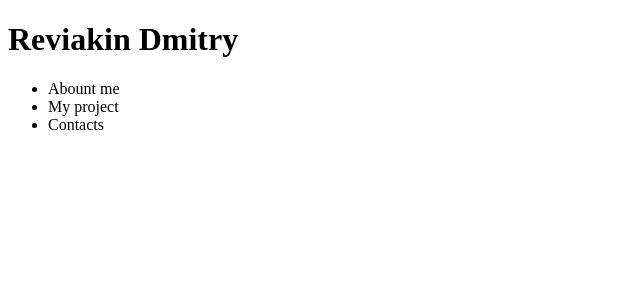
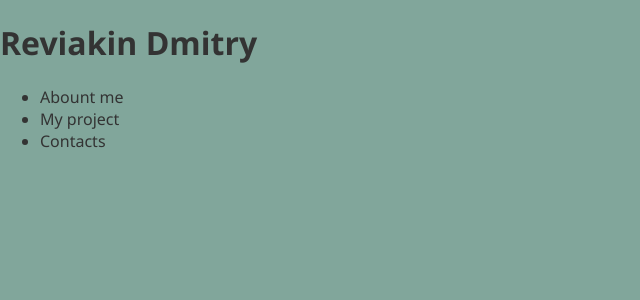
Before and after one commit to reviakin/personal-site, a React (Vite) app: page / in a window 1280 px wide. Shown: the top 300 px of the page, without its empty margins (0-640 px from the left). Built offline with nearby package versions, Linux system fonts and the light colour scheme.

Commit message:
add basic style for html

```diff
--- a/src/style.css
+++ b/src/style.css
@@ -0,0 +1,11 @@
+* {
+  box-sizing: border-box;
+  color: #333;
+}
+
+body {
+  margin: 0;
+  padding: 0;
+  background-color: #81a69b;
+  font-family: "Segoe UI", Tahoma, Geneva, Verdana, sans-serif;
+}
```
